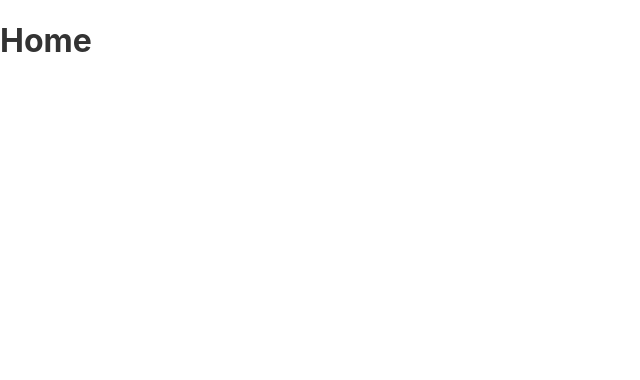
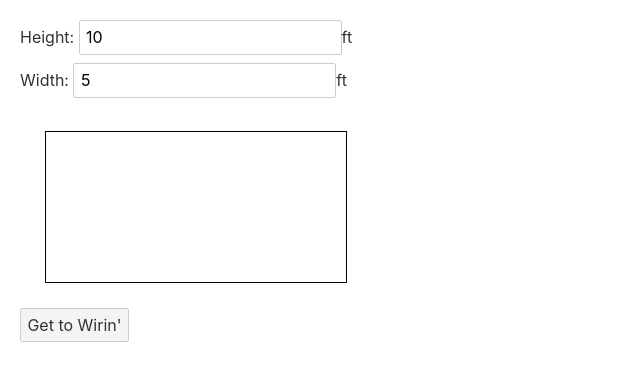
Before and after one commit to WasteofSpaceYT/3D-Wire-Diagram, a Svelte app in the folder diagram/: page / in a window 1280 px wide. Shown: the top 380 px of the page, without its empty margins (0-640 px from the left). Built offline with nearby package versions, Linux system fonts and the light colour scheme.

Commit message:
Added Home Page

```diff
--- a/diagram/src/routes/home.svelte
+++ b/diagram/src/routes/home.svelte
@@ -1,6 +1,22 @@
 <script lang="ts">
-
+import { onMount } from "svelte";
+    let width = 10;
+    let height = 5;
+    onMount(() => {
+        let room = document.getElementById("room");
+        room.style.width = `${width*30}px`;
+        room.style.height = `${height*30}px`;
+    })
 </script>
-<div>
-    <h1>Home</h1>
+<div style="margin:20px">
+    Height: <input type="number" bind:value={width} on:change={() => {
+        document.getElementById("room").style.width = `${width}px`;
+    }} />ft
+    <br />
+    Width: <input type="number" bind:value={height} on:change={() => {
+        document.getElementById("room").style.height = `${height}px`;
+    }} />ft
+    <div id="room" style="border: 1px solid black; margin: 25px">
+    </div>
+    <button href={`/diagram?width=${width}&height=${height}`}>Get to Wirin'</button>
 </div>
```
Also changed, not shown: diagram/src/routes/Navbar.svelte (added, +8 -0 lines).
